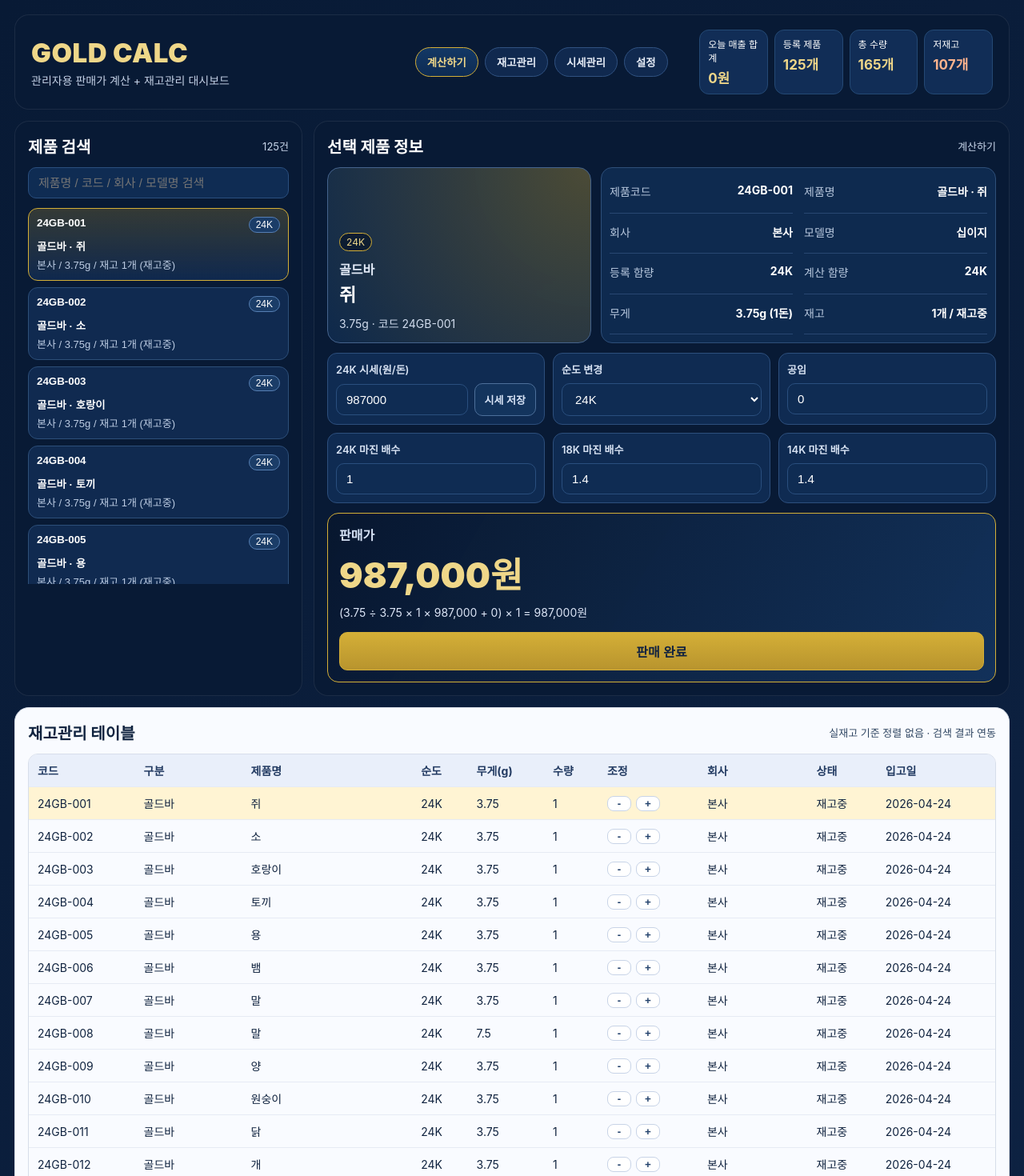
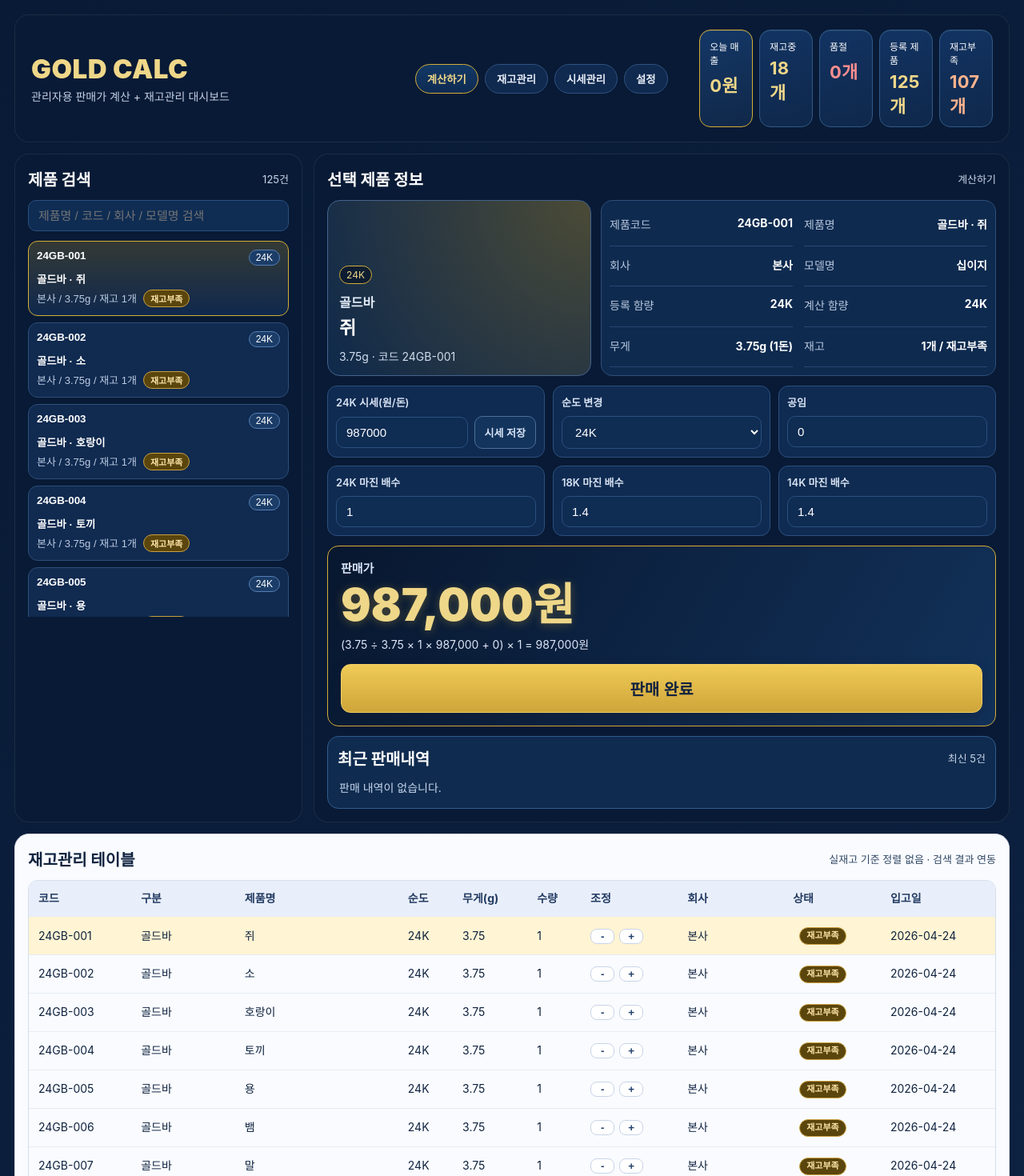
Before and after one commit to rltn33/gold-calc, a React (Vite) app: page / in a window 1280 px wide. Shown: the top 1470 px of the page at 80% size. Built offline with nearby package versions, Linux system fonts and the light colour scheme.

Commit message:
Improve admin dashboard visibility with KPI and table UX

```diff
--- a/src/App.css
+++ b/src/App.css
@@ -81,23 +81,26 @@ body {
 
 .header-stats {
   display: grid;
-  grid-template-columns: repeat(4, 1fr);
+  grid-template-columns: repeat(5, 1fr);
   gap: 8px;
 }
 
 .stat-card {
-  background: #112d56;
-  border: 1px solid #244974;
-  border-radius: 12px;
-  padding: 8px 10px;
+  background: linear-gradient(165deg, #123362, #0f284b);
+  border: 1px solid #315986;
+  border-radius: 14px;
+  padding: 11px 12px;
   display: flex;
   flex-direction: column;
-  gap: 4px;
+  gap: 6px;
   font-size: 12px;
+  box-shadow: inset 0 1px 0 rgba(255, 255, 255, 0.08);
 }
 
-.stat-card b { color: var(--gold-300); font-size: 17px; }
+.stat-card b { color: var(--gold-300); font-size: 22px; letter-spacing: 0.2px; }
+.stat-card.kpi-sales { border-color: var(--gold-500); background: linear-gradient(165deg, #143766, #102849); }
 .stat-card.warning b { color: #ffb38d; }
+.stat-card.danger b { color: #ff8f8f; }
 
 .dashboard-main {
   display: grid;
@@ -159,6 +162,18 @@ body {
 .badge { background: #1b3d68; border: 1px solid #567fb3; padding: 2px 8px; border-radius: 999px; font-size: 12px; }
 .item-name { margin-top: 7px; font-weight: 700; }
 .item-sub { margin-top: 4px; color: #bccce3; font-size: 13px; }
+.stock-badge {
+  margin-left: 8px;
+  border-radius: 999px;
+  padding: 2px 8px;
+  font-size: 11px;
+  font-weight: 800;
+  display: inline-flex;
+  align-items: center;
+}
+.stock-badge.instock { background: #173e6e; border: 1px solid #4d79ac; color: #dceafb; }
+.stock-badge.low { background: #5a450d; border: 1px solid #c9a03e; color: #ffe6a8; }
+.stock-badge.soldout { background: #57232d; border: 1px solid #bf5b6f; color: #ffc1ce; }
 
 .product-overview {
   display: grid;
@@ -233,11 +248,11 @@ body {
   border: 1px solid var(--gold-500);
   background: linear-gradient(120deg, rgba(8, 23, 47, 0.95), rgba(19, 52, 94, 0.9));
   border-radius: 14px;
-  padding: 14px;
+  padding: 16px;
 }
 
-.price-label { color: #d8e4f7; font-weight: 700; }
-.price-value { color: var(--gold-300); font-weight: 900; font-size: 44px; margin-top: 4px; }
+.price-label { color: #d8e4f7; font-weight: 700; font-size: 15px; }
+.price-value { color: var(--gold-300); font-weight: 900; font-size: 56px; margin-top: 6px; line-height: 1.1; text-shadow: 0 2px 12px rgba(212, 175, 55, 0.32); }
 .formula { margin-top: 8px; color: #dde6f7; font-size: 14px; line-height: 1.45; }
 
 .inventory-panel {
@@ -253,20 +268,56 @@ body {
 .sale-button {
   margin-top: 14px;
   width: 100%;
-  border: 1px solid var(--gold-500);
-  background: linear-gradient(180deg, #d4af37, #b8942e);
+  border: 1px solid #f1cf61;
+  background: linear-gradient(180deg, #f0cb57, #cea539);
   color: #11223f;
-  border-radius: 10px;
-  padding: 11px 12px;
-  font-size: 16px;
+  border-radius: 12px;
+  padding: 15px 14px;
+  font-size: 20px;
   font-weight: 800;
   cursor: pointer;
+  box-shadow: 0 8px 16px rgba(16, 30, 53, 0.35);
+  transition: transform 0.15s ease, box-shadow 0.15s ease;
+}
+
+.sale-button:hover:not(:disabled) {
+  transform: translateY(-1px);
+  box-shadow: 0 10px 20px rgba(16, 30, 53, 0.45);
 }
 
 .sale-button:disabled {
   opacity: 0.5;
   cursor: not-allowed;
 }
+
+.recent-sales-card {
+  margin-top: 12px;
+  border: 1px solid #305c8d;
+  background: #0f2b4f;
+  border-radius: 14px;
+  padding: 12px;
+}
+
+.recent-sales-list {
+  display: grid;
+  gap: 8px;
+}
+
+.recent-sale-item {
+  border: 1px solid #2b527f;
+  border-radius: 10px;
+  padding: 10px 12px;
+  background: #12345e;
+  display: flex;
+  justify-content: space-between;
+  align-items: center;
+  gap: 8px;
+}
+
+.recent-sale-item b { color: #edf3ff; }
+.recent-sale-item div { color: #bdd0ea; font-size: 12px; margin-top: 2px; }
+.recent-sale-item strong { color: var(--gold-300); white-space: nowrap; }
+.recent-sales-empty { color: #c8d7ed; font-size: 14px; padding: 4px 2px; }
 
 .sales-log-wrap {
   margin-top: 14px;
@@ -320,8 +371,9 @@ body {
 }
 
 table { width: 100%; border-collapse: collapse; min-width: 980px; }
-th, td { padding: 10px 11px; border-bottom: 1px solid #e6ebf4; text-align: left; font-size: 14px; }
+th, td { padding: 12px 12px; border-bottom: 1px solid #e6ebf4; text-align: left; font-size: 14px; line-height: 1.45; }
 thead th { background: #e9effa; color: #233b62; position: sticky; top: 0; z-index: 1; }
+.inventory-panel tbody tr:hover { background: #f6faff; }
 .selected-row { background: #fff4d3; }
 
 @media (max-width: 1240px) {
@@ -337,5 +389,5 @@ thead th { background: #e9effa; color: #233b62; position: sticky; top: 0; z-inde
   .calc-grid,
   .info-grid,
   .margin-grid { grid-template-columns: 1fr; }
-  .price-value { font-size: 33px; }
+  .price-value { font-size: 40px; }
 }
--- a/src/App.jsx
+++ b/src/App.jsx
@@ -1778,6 +1778,13 @@ function floorThousand(value) {
 
 function productImageAlt(product) {
   return `${product.type} ${product.name}`;
+}
+
+function stockState(qty) {
+  const amount = Number(qty || 0);
+  if (amount <= 0) return "품절";
+  if (amount <= 1) return "재고부족";
+  return "재고중";
 }
 
 export default function App() {
@@ -1964,8 +1971,9 @@ export default function App() {
     .filter((log) => log.date === today)
     .reduce((sum, log) => sum + Number(log.amount || 0), 0);
 
-  const totalQty = inventory.reduce((sum, item) => sum + Number(item.qty || 0), 0);
-  const lowStockCount = inventory.filter((item) => Number(item.qty || 0) <= 1).length;
+  const inStockCount = inventory.filter((item) => Number(item.qty || 0) > 1).length;
+  const lowStockCount = inventory.filter((item) => Number(item.qty || 0) === 1).length;
+  const soldOutCount = inventory.filter((item) => Number(item.qty || 0) <= 0).length;
   const recentSales = salesLog.slice(0, 10);
   const recentMarketSnapshots = marketSnapshots.slice(0, 10);
 
@@ -1989,20 +1997,24 @@ export default function App() {
           ))}
         </nav>
         <div className="header-stats">
+          <div className="stat-card kpi-sales">
+            <span>오늘 매출</span>
+            <b>{money(todaySalesTotal)}원</b>
+          </div>
           <div className="stat-card">
-            <span>오늘 매출 합계</span>
-            <b>{money(todaySalesTotal)}원</b>
+            <span>재고중</span>
+            <b>{inStockCount}개</b>
+          </div>
+          <div className="stat-card danger">
+            <span>품절</span>
+            <b>{soldOutCount}개</b>
           </div>
           <div className="stat-card">
             <span>등록 제품</span>
             <b>{inventory.length}개</b>
           </div>
-          <div className="stat-card">
-            <span>총 수량</span>
-            <b>{totalQty}개</b>
-          </div>
           <div className="stat-card warning">
-            <span>저재고</span>
+            <span>재고부족</span>
             <b>{lowStockCount}개</b>
           </div>
         </div>
@@ -2033,7 +2045,12 @@ export default function App() {
                   <span className="badge">{item.purity}</span>
                 </div>
                 <div className="item-name">{item.type} · {item.name}</div>
-                <div className="item-sub">{item.company || "회사 미입력"} / {item.weight}g / 재고 {item.qty}개 ({item.status})</div>
+                <div className="item-sub">
+                  {item.company || "회사 미입력"} / {item.weight}g / 재고 {item.qty}개
+                  <span className={`stock-badge ${stockState(item.qty) === "품절" ? "soldout" : stockState(item.qty) === "재고부족" ? "low" : "instock"}`}>
+                    {stockState(item.qty)}
+                  </span>
+                </div>
               </button>
             ))}
           </div>
@@ -2061,7 +2078,7 @@ export default function App() {
               <Info label="등록 함량" value={selected.purity} />
               <Info label="계산 함량" value={purityOverride} />
               <Info label="무게" value={`${selected.weight}g (${selected.don}돈)`} />
-              <Info label="재고" value={`${selected.qty}개 / ${selected.status}`} />
+              <Info label="재고" value={`${selected.qty}개 / ${stockState(selected.qty)}`} />
             </div>
           </div>
 
@@ -2131,6 +2148,28 @@ export default function App() {
             >
               판매 완료
             </button>
+          </div>
+
+          <div className="recent-sales-card">
+            <div className="panel-head sales-head">
+              <h2>최근 판매내역</h2>
+              <span>최신 5건</span>
+            </div>
+            {recentSales.slice(0, 5).length > 0 ? (
+              <div className="recent-sales-list">
+                {recentSales.slice(0, 5).map((log, idx) => (
+                  <div className="recent-sale-item" key={`quick-sale-${log.date}-${log.time}-${log.code}-${idx}`}>
+                    <div>
+                      <b>{log.name}</b>
+                      <div>{log.date} {log.time}</div>
+                    </div>
+                    <strong>{money(log.amount)}원</strong>
+                  </div>
+                ))}
+              </div>
+            ) : (
+              <div className="recent-sales-empty">판매 내역이 없습니다.</div>
+            )}
           </div>
         </section>
       </main>
@@ -2172,7 +2211,11 @@ export default function App() {
                     </div>
                   </td>
                   <td>{item.company}</td>
-                  <td>{item.status}</td>
+                  <td>
+                    <span className={`stock-badge ${stockState(item.qty) === "품절" ? "soldout" : stockState(item.qty) === "재고부족" ? "low" : "instock"}`}>
+                      {stockState(item.qty)}
+                    </span>
+                  </td>
                   <td>{item.date}</td>
                 </tr>
               ))}
```
